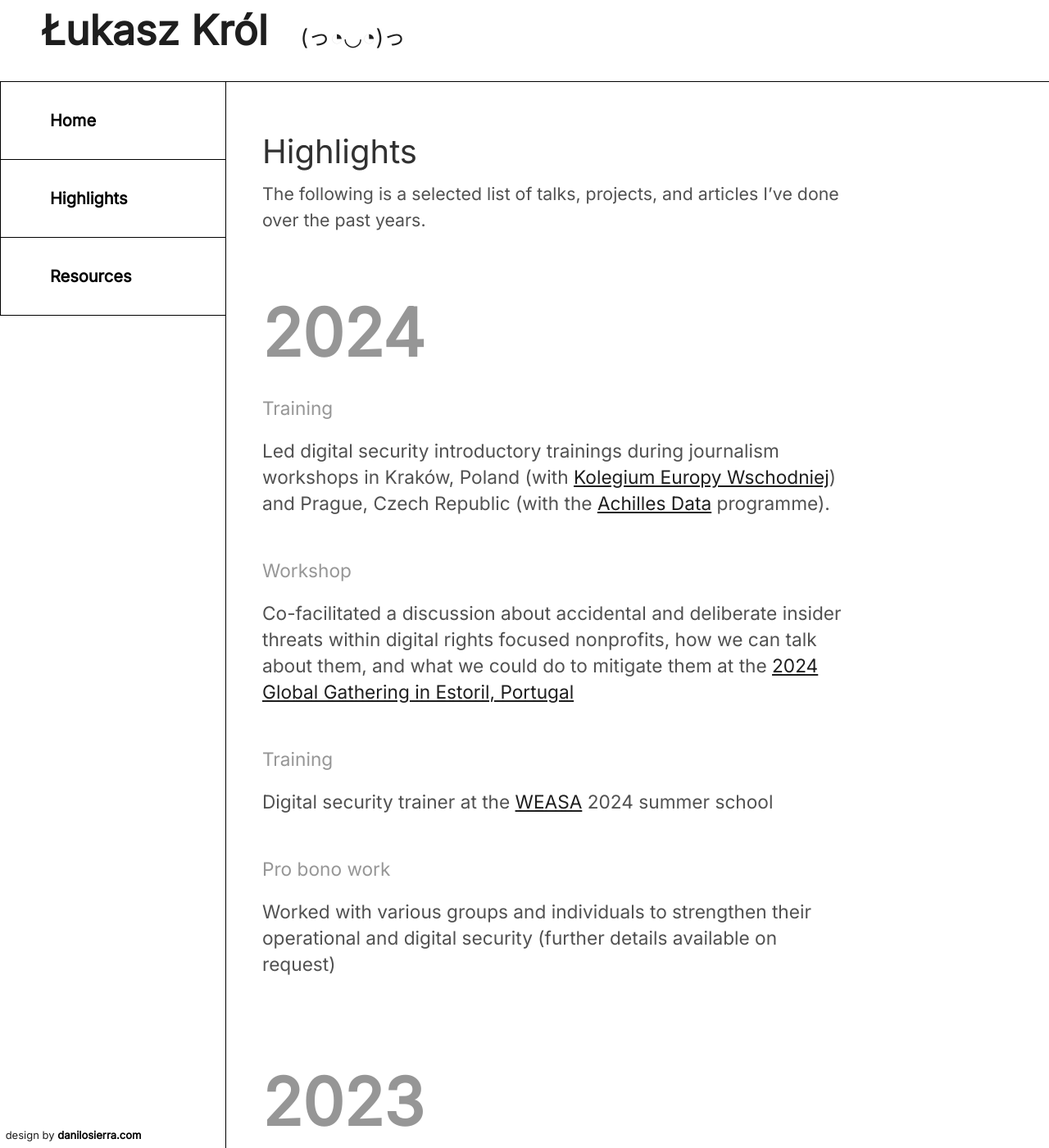
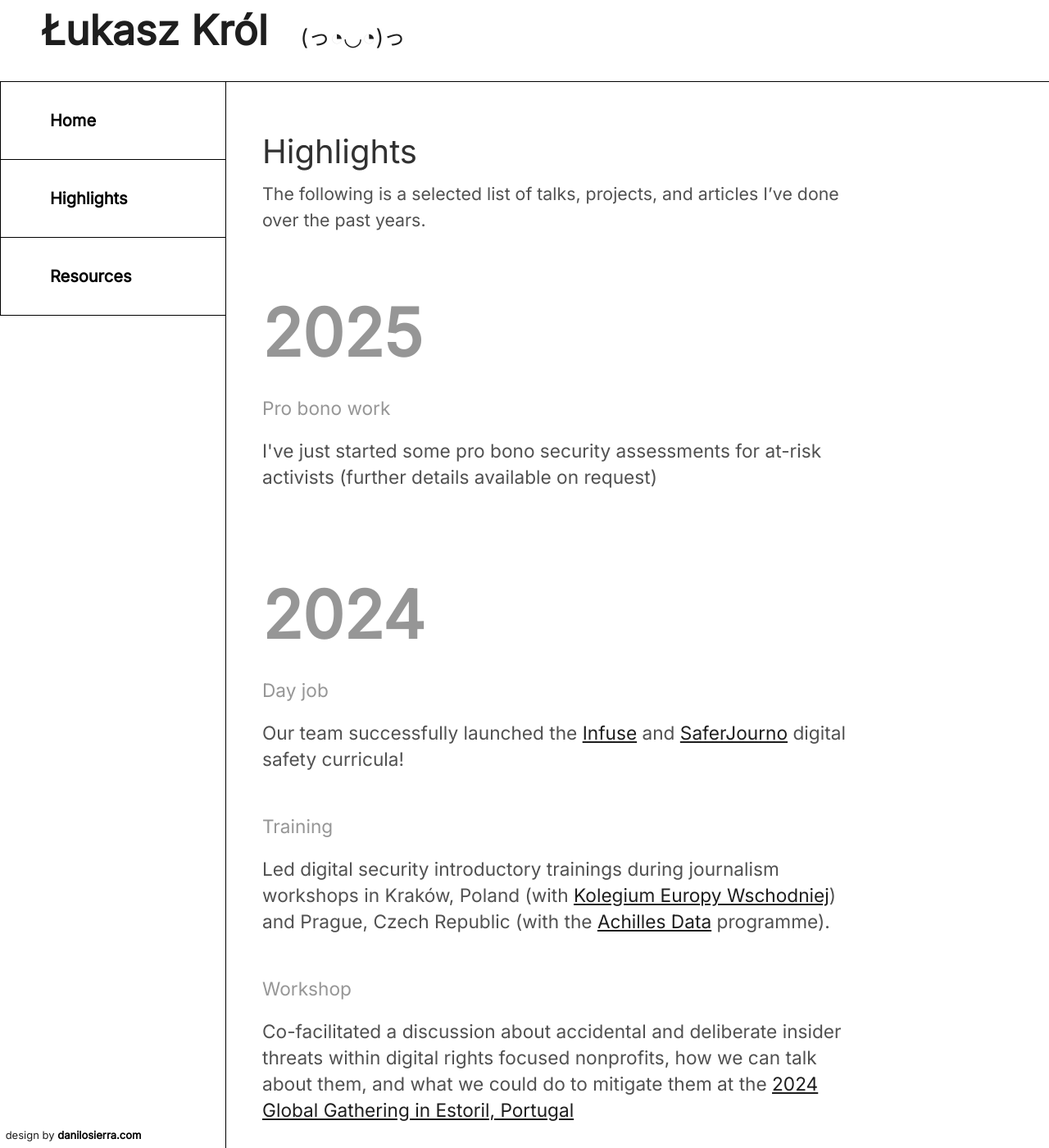
Before and after one commit to lukasz-a-krol/lukasz-a-krol.github.io, a Jekyll site: the page built from highlights.md, in a window 1280 px wide and 1400 px high. Shown: the whole window at 82% size. Built offline with Jekyll 4.4.1, drawn with Linux system fonts in a browser that asks for light colours.

Commit message:
updating highlights section

```diff
--- a/highlights.md
+++ b/highlights.md
@@ -9,10 +9,22 @@ permalink: /highlights/
 
 The following is a selected list of talks, projects, and articles I've done over the past years.
 
+
+&nbsp;
+&nbsp;
+
+<h2 class = "year">2025</h2>
+
+<p class = "highlights_header">Pro bono work</p>
+<p class = "highlights_text">I've just started some pro bono security assessments for at-risk activists (further details available on request)</p>
+
 &nbsp;
 &nbsp;
 
 <h2 class = "year">2024</h2>
+
+<p class = "highlights_header">Day job</p>
+<p class = "highlights_text">Our team successfully launched the <a href = "https://infuse.quest" target = "_blank">Infuse</a> and <a href = "https://saferjourno.org" target = "_blank">SaferJourno</a> digital safety curricula! </p>
 
 <p class = "highlights_header">Training</p>
 <p class = "highlights_text">Led digital security introductory trainings during journalism workshops in Kraków, Poland (with <a href = "https://www.kew.org.pl/" target = "_blank">Kolegium Europy Wschodniej</a>) and Prague, Czech Republic (with the <a href = "https://www.bakalafoundation.org/en/programs/achilles-data/" target = "_blank">Achilles Data</a> programme).</p>
```
